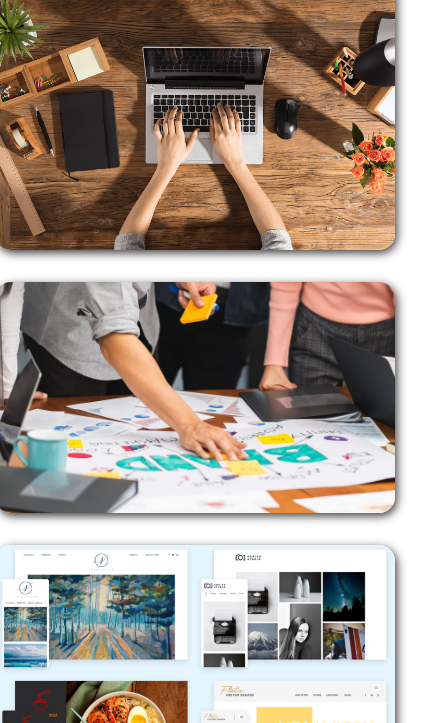
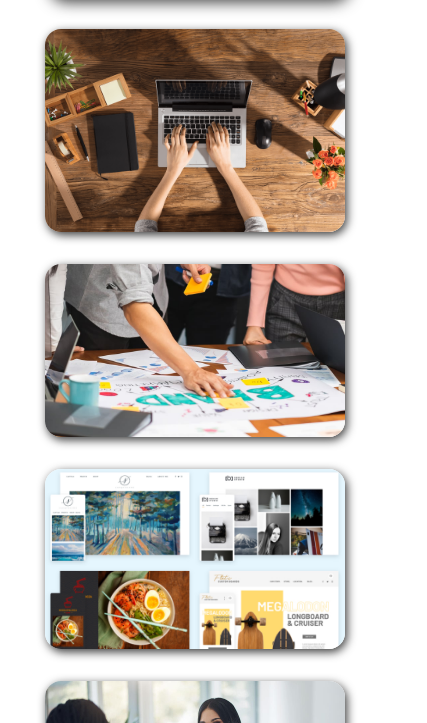
Before and after one commit to patilakshay2004/dvc3, a plain HTML site: page index.html in a window 390 px wide. Shown: the part 1277-2000 px from the top of the page, 427 px wide, since content can reach past the window. Drawn offline with Linux system fonts and the light colour scheme.

Commit message:
Update style.css

```diff
--- a/style.css
+++ b/style.css
@@ -291,7 +291,7 @@ footer {
   .content {
     padding-top: 20rem;
     padding: 0 2rem;
-    width: 400px;
+    width: 300px;
   }
 
   .title-info {
@@ -309,7 +309,7 @@ footer {
   }
 
   .gallery img {
-    width: 400px;
+    width: 300px;
   }
 
 }
```
